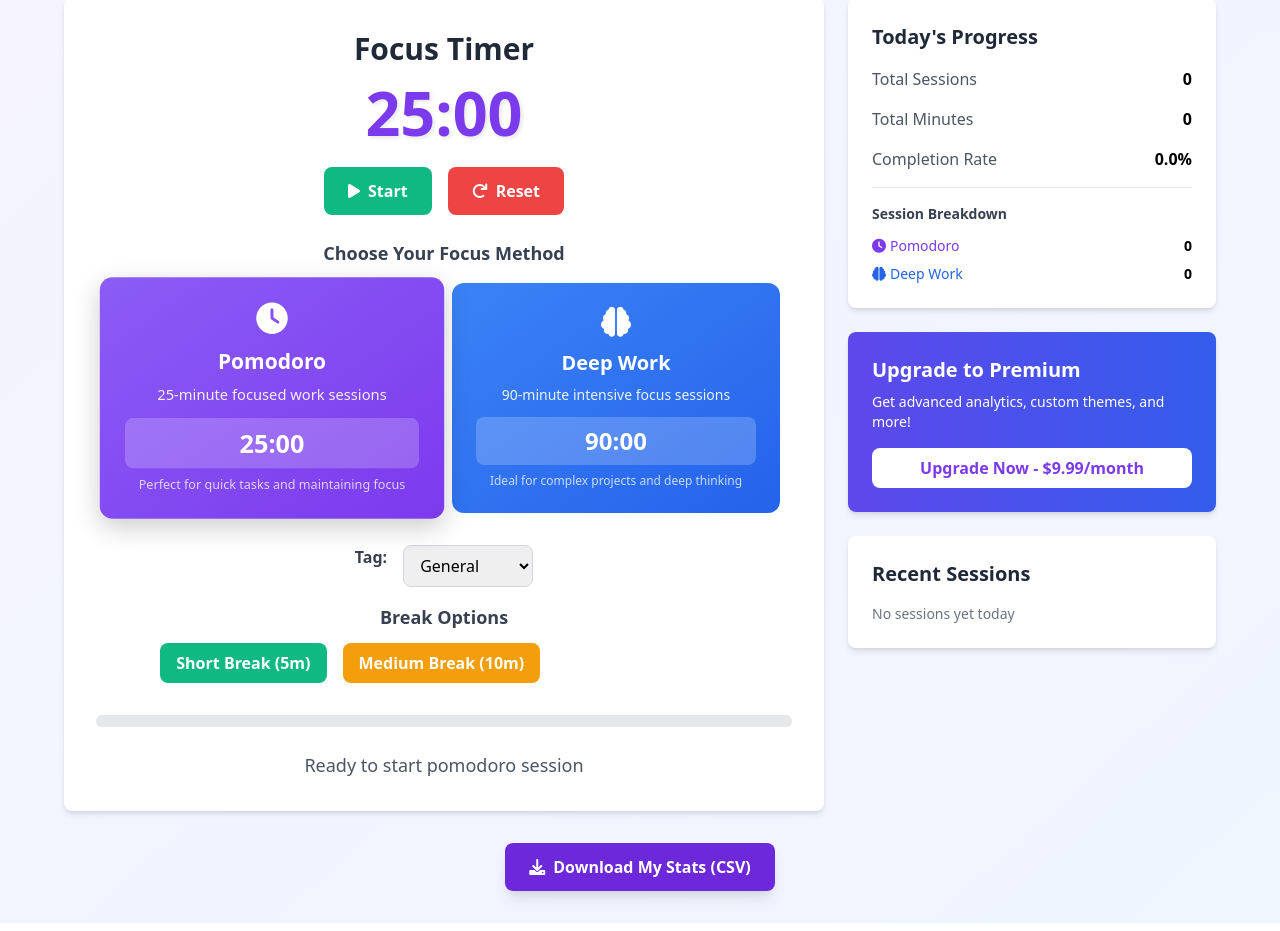
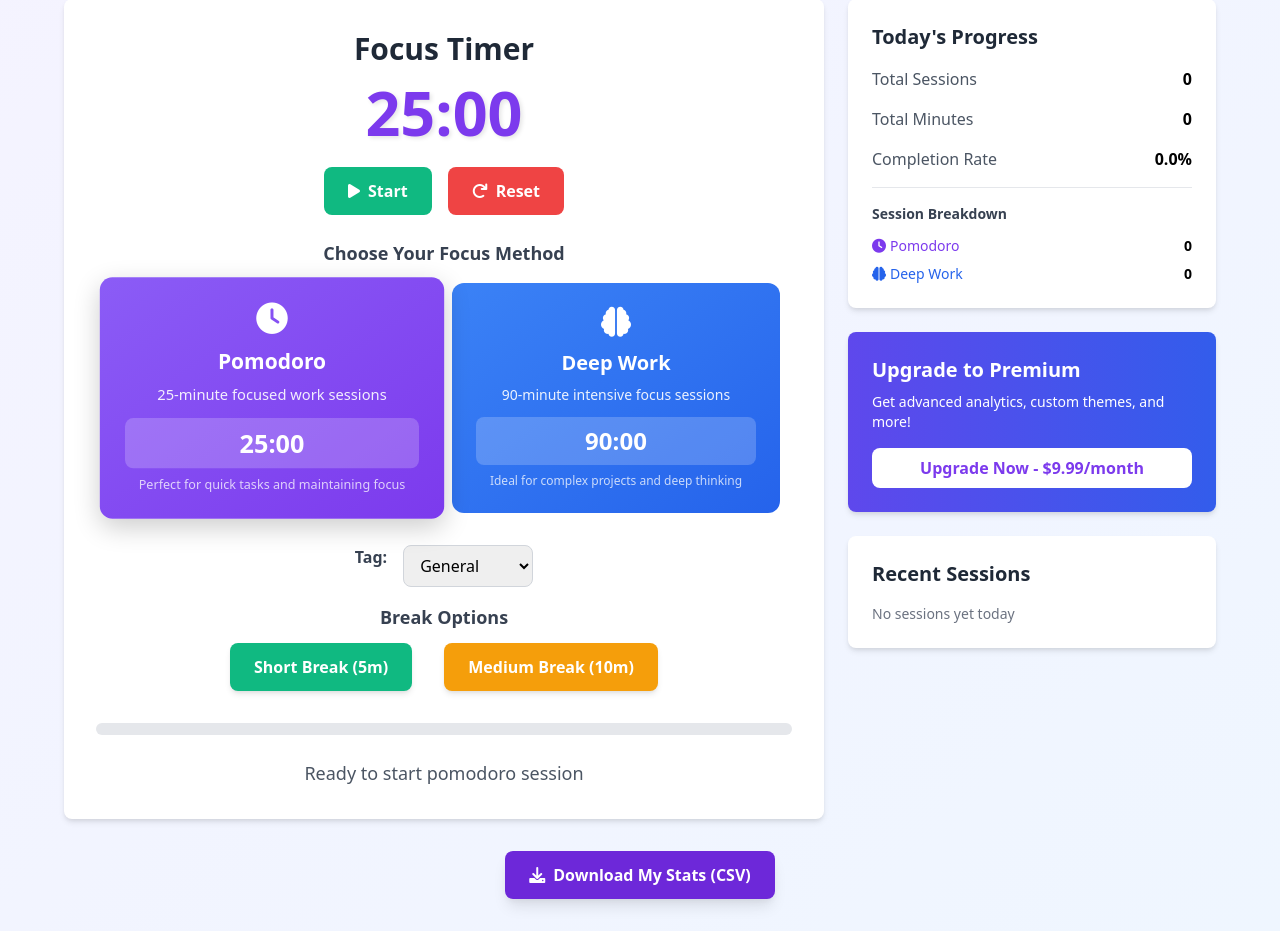
Before and after one commit to VidDureja/FocusFlow, a Flask app: page /dashboard in a window 1280 px wide. Shown: the part 229-1160 px from the top of the page. Run offline with Flask 3, Linux system fonts and the light colour scheme; the visitor is signed in with stand-in values (Sample User, id 1); data that the repository does not hold is empty.

Commit message:
Simplify break options: keep only 5m and 10m buttons with improved aesthetics

```diff
--- a/templates/dashboard.html
+++ b/templates/dashboard.html
@@ -82,15 +82,12 @@
                     <!-- Break Options -->
                     <div class="mb-6">
                         <h4 class="text-lg font-semibold text-gray-700 mb-3 text-center">Break Options</h4>
-                        <div class="flex justify-center space-x-4">
-                            <button class="break-btn bg-green-500 text-white px-4 py-2 rounded-lg font-semibold hover:bg-green-600 transition-colors" data-type="break" data-duration="5">
+                        <div class="flex justify-center space-x-8">
+                            <button class="break-btn bg-green-500 text-white px-6 py-3 rounded-lg font-semibold hover:bg-green-600 transition-colors shadow-md" data-type="break" data-duration="5">
                                 Short Break (5m)
                             </button>
-                            <button class="break-btn bg-yellow-500 text-white px-4 py-2 rounded-lg font-semibold hover:bg-yellow-600 transition-colors" data-type="break" data-duration="10">
+                            <button class="break-btn bg-yellow-500 text-white px-6 py-3 rounded-lg font-semibold hover:bg-yellow-600 transition-colors shadow-md" data-type="break" data-duration="10">
                                 Medium Break (10m)
-                            </button>
-                            <button class="break-btn bg-orange-500 text-white px-4 py-2 rounded-lg font-semibold hover:bg-orange-600 transition-colors" data-type="long_break" data-duration="15">
-                                Long Break (15m)
                             </button>
                         </div>
                     </div>
```
